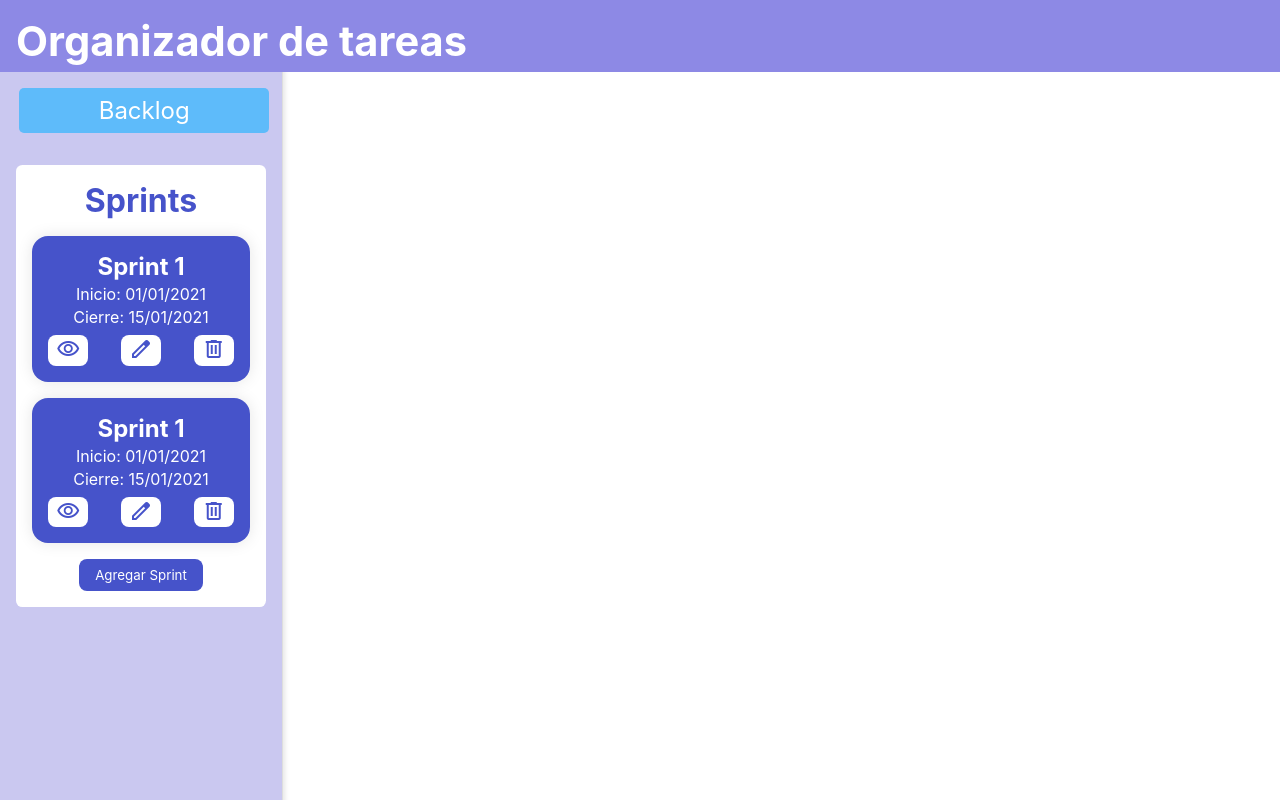
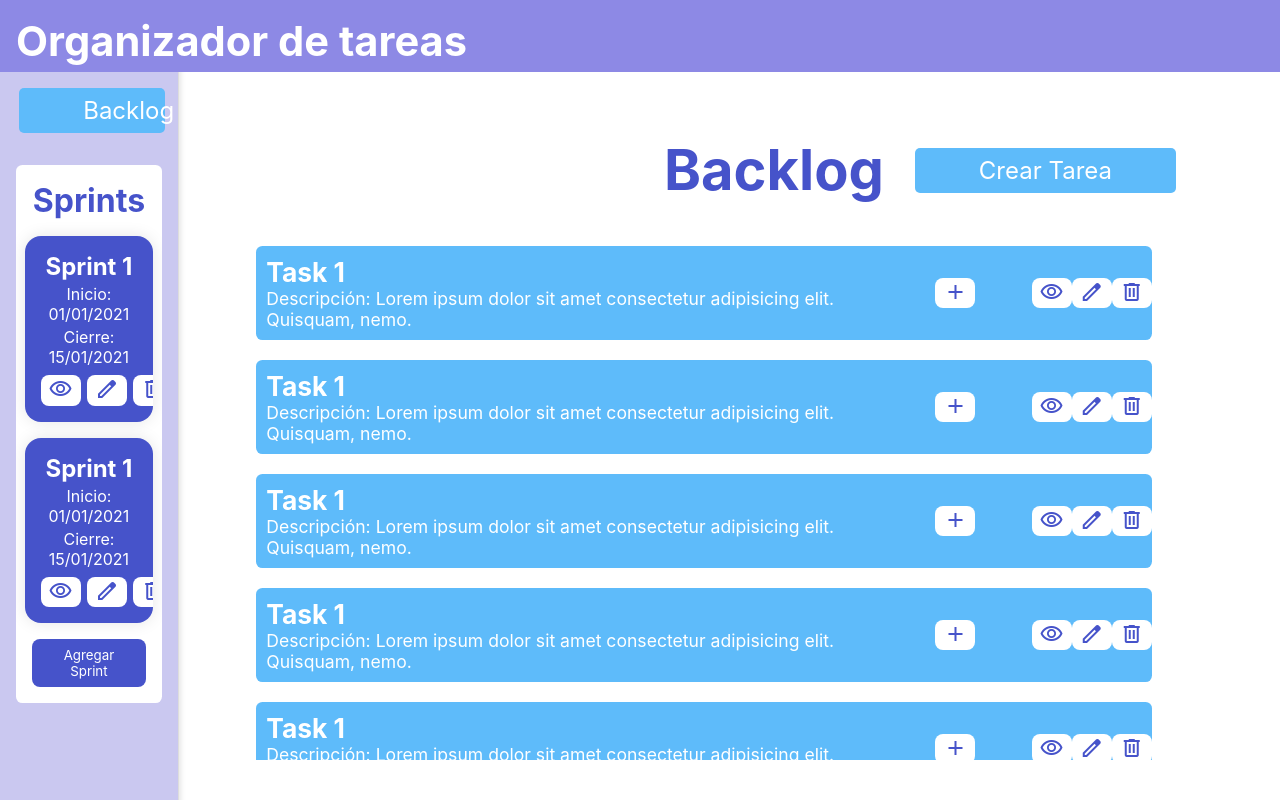
Before and after one commit to RodrigoRomero26/toDoList, a React (Vite) app in the folder toDoList/: page / in a window 1280 px wide. Built offline with nearby package versions, Linux system fonts and the light colour scheme.

Commit message:
Pantalla Backlog

```diff
--- a/toDoList/src/components/screens/BacklogScreen/BacklogScreen.tsx
+++ b/toDoList/src/components/screens/BacklogScreen/BacklogScreen.tsx
@@ -1,10 +1,12 @@
 import { Aside } from "../../ui/Aside/Aside"
 import { Header } from "../../ui/Header/Header"
+import { TaskList } from "../../ui/TaskList/TaskList"
 export const BacklogScreen = () => {
   return (
     <>
     <Header />
     <Aside />
+    <TaskList/>
     </>
   )
 }
--- a/toDoList/src/components/ui/Aside/Aside.module.css
+++ b/toDoList/src/components/ui/Aside/Aside.module.css
@@ -2,7 +2,7 @@
     position: fixed;
     top: 8vh;
     left: 0;
-    width: 250px;
+    width: 11.4vw;
     height: 100vh;
     background-color: #CAC8F0;
     border-right: 1px solid #ddd;
--- /dev/null
+++ b/toDoList/src/components/ui/TaskCard/TaskCard.module.css
@@ -0,0 +1,40 @@
+.containerPrincipaltaskCard {
+    display: flex;
+    flex-direction: row;
+    justify-content: space-around;
+    align-items: center;
+    width: 90%;
+    background-color: #5ebbfa;
+    border-radius: .4rem;
+    padding: 10px;
+    margin: 10px;
+    color: #fff;
+    font-size: 1.1rem;
+}
+.taskCardActions{
+    display: flex;
+    flex-direction: row;
+    justify-content: space-around;
+    align-items: center;
+    width: 30%;
+
+}
+.taskCardActionsButtons{
+    display: flex;
+    flex-direction: row;
+    justify-content: space-around;
+    align-items: center;
+    width: 35%;
+}
+.taskCardActions button{
+    background-color: #fff;
+    color: #4653CA;
+    border: none;
+    padding: .1rem .5rem;
+    border-radius: .5rem;
+    cursor: pointer;
+    transition-duration: 0.4s;
+}
+.taskCardActions button:hover{
+    box-shadow: 0 12px 16px 0 rgba(0,0,0,0.24), 0 17px 50px 0 rgba(0,0,0,0.19);
+}
--- /dev/null
+++ b/toDoList/src/components/ui/TaskCard/TaskCard.tsx
@@ -0,0 +1,33 @@
+import styles from "./TaskCard.module.css";
+
+export const TaskCard = () => {
+	return (
+		<div className={styles.containerPrincipaltaskCard}>
+			<div className={styles.taskCardData}>
+				<h2>Task 1</h2>
+				<p>
+					Descripción: Lorem ipsum dolor sit amet consectetur adipisicing elit.
+					Quisquam, nemo.
+				</p>
+			</div>
+			<div className={styles.taskCardActions}>
+				<div>
+					<button>
+						<span className="material-symbols-outlined">add</span>
+					</button>
+				</div>
+				<div className={styles.taskCardActionsButtons}>
+				<button>
+					<span className="material-symbols-outlined">visibility</span>
+				</button>
+				<button>
+					<span className="material-symbols-outlined">edit</span>
+				</button>
+				<button>
+					<span className="material-symbols-outlined">delete</span>
+				</button>
+				</div>
+			</div>
+		</div>
+	);
+};
--- /dev/null
+++ b/toDoList/src/components/ui/TaskList/TaskList.module.css
@@ -0,0 +1,67 @@
+.containerPrincipalTaskList {
+	width: 80vw;
+	height: 80vh;
+	position: absolute;
+	left: 55%;
+	top: 55%;
+	transform: translate(-50%, -50%);
+	overflow: hidden;
+}
+.containerDataTaskList {
+	width: 100%;
+	height: 100%;
+	display: flex;
+	flex-direction: column;
+	justify-content: space-between;
+	align-items: center;
+
+
+}
+.titleandbuttonTaskList {
+	display: flex;
+	justify-content: space-between;
+	align-items: center;
+	width: 50%;
+	padding: 1rem;
+	padding-left: 35vw;
+}
+.titleandbuttonTaskList h2 {
+	font-size: 3.5rem;
+	color: #4653ca;
+}
+.titleandbuttonTaskList button {
+	background-color: #5ebbfa;
+	border: none;
+	cursor: pointer;
+	font-size: 1.5rem;
+	color: #fff;
+	padding: 0.5rem 4rem;
+	border-radius: 5px;
+	transition-duration: 0.4s;
+}
+.titleandbuttonTaskList button:hover {
+	box-shadow: 0 12px 16px 0 rgba(0, 0, 0, 0.24),
+		0 17px 50px 0 rgba(0, 0, 0, 0.19);
+}
+.containerTasks {
+	width: 95%;
+	height: 100%;
+	display: flex;
+	flex-direction: column;
+	align-items: center;
+	padding: 1rem;
+    overflow-y: auto;
+}
+.containerTasks::-webkit-scrollbar {
+    width: 8px;
+}
+
+.containerTasks::-webkit-scrollbar-track {
+    background: #e0e0e0;
+}
+
+.containerTasks::-webkit-scrollbar-thumb {
+    background-color: #5ebbfa;
+    border-radius: 10px;
+    border: 2px solid #e0e0e0;
+}
--- /dev/null
+++ b/toDoList/src/components/ui/TaskList/TaskList.tsx
@@ -0,0 +1,25 @@
+
+import { TaskCard } from "../TaskCard/TaskCard";
+import styles from "./TaskList.module.css";
+export const TaskList = () => {
+	return (
+		<div className={styles.containerPrincipalTaskList}>
+			<div className={styles.containerDataTaskList}>
+				<div className={styles.titleandbuttonTaskList}>
+					<h2>Backlog</h2>
+					<button>Crear Tarea</button>
+				</div>
+				<div className={styles.containerTasks}>
+                    <TaskCard/>
+					<TaskCard/>
+					<TaskCard/>
+					<TaskCard/>
+					<TaskCard/>
+					<TaskCard/>
+					<TaskCard/>
+					<TaskCard/>
+                </div>
+			</div>
+		</div>
+	);
+};
```
